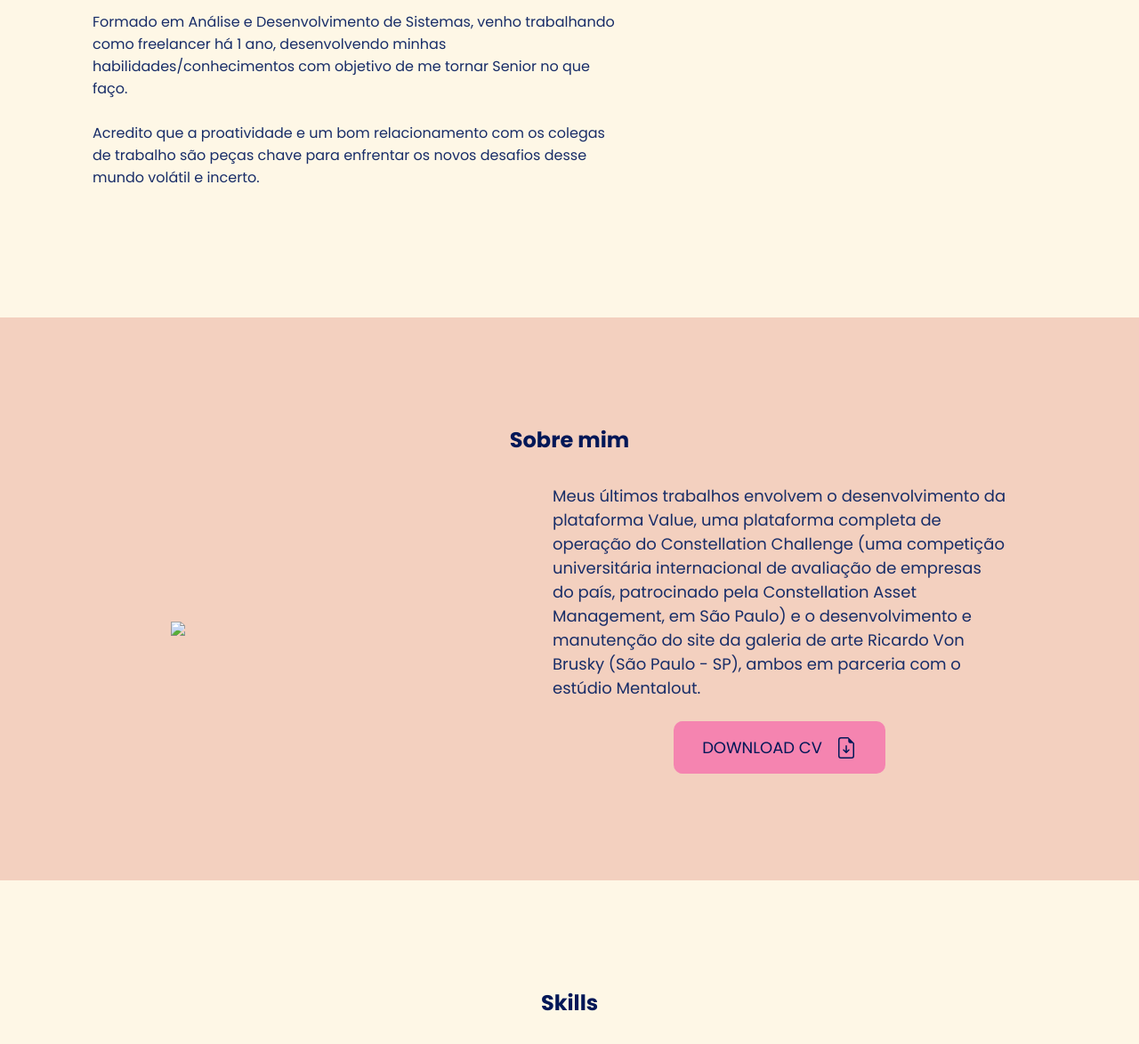
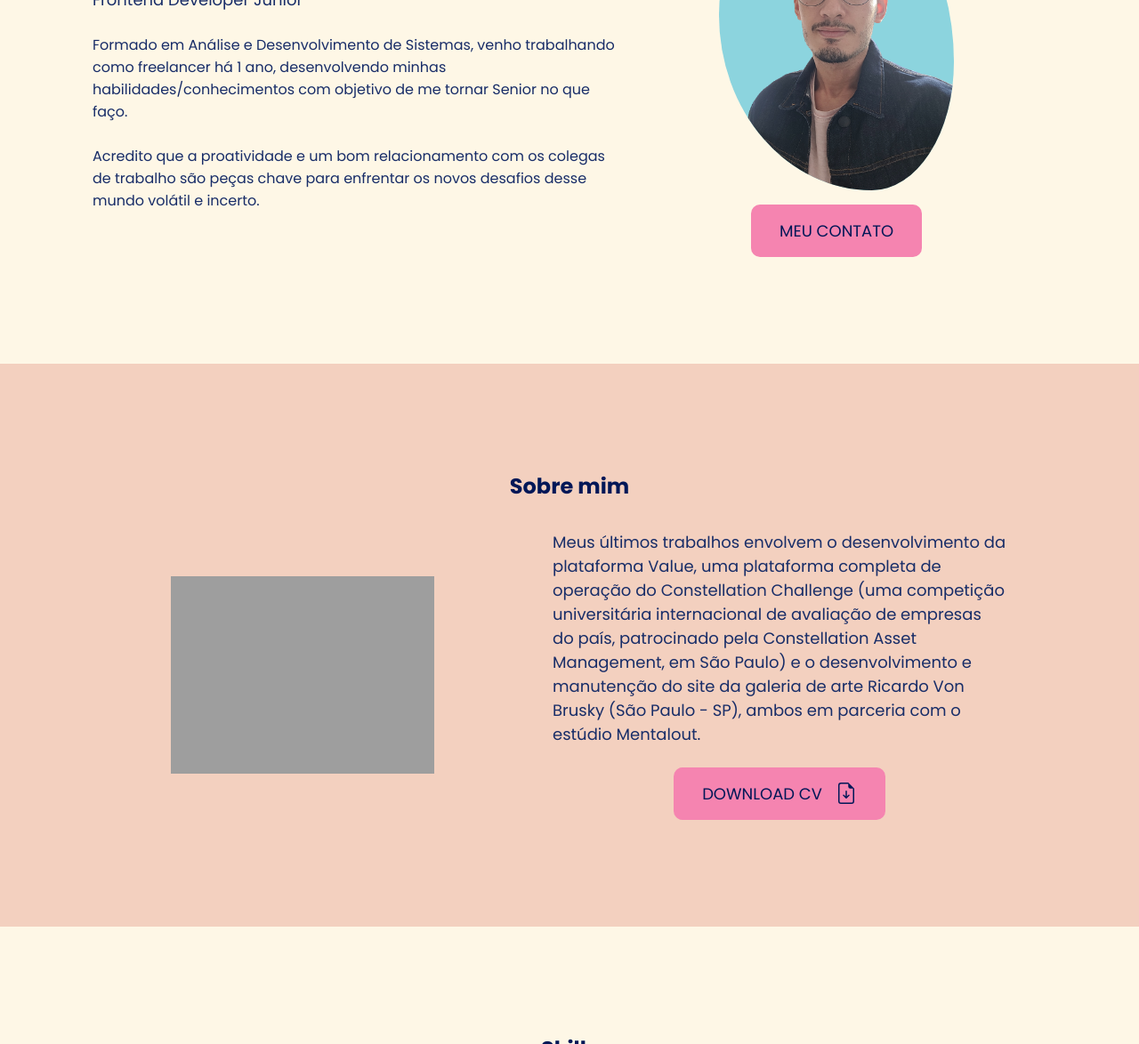
Before and after one commit to LuanContreiras/Portf-lio, a plain HTML site: page index.html in a window 1280 px wide. Shown: the part 334-1508 px from the top of the page at 89% size. Drawn offline with nearby package versions, Linux system fonts and the light colour scheme; the site is published under a folder, as on GitHub Pages, so addresses that start at the root find nothing.

Commit message:
Update index.html

```diff
--- a/index.html
+++ b/index.html
@@ -109,7 +109,7 @@
         </div>
 
         <div class="col-b">
-          <img src="/assets/Luan-removebg.png" />
+          <img src="assets/Luan-removebg.png" />
           <a class="button" href="#contato">Meu contato</a>
         </div>
       </div>
@@ -123,7 +123,7 @@
 
         <div class="content">
           <div class="col-a">
-            <img id="#perfil" src="/assets/Luan.jpg" />
+            <img id="#perfil" src="assets/Luan.jpg" />
           </div>
 
           <div class="col-b">
@@ -136,7 +136,7 @@
               da galeria de arte Ricardo Von Brusky (São Paulo - SP), ambos em
               parceria com o estúdio Mentalout.
             </p>
-            <a class="button" href="/assets/CV - Luan contreiras.pdf" download>
+            <a class="button" href="assets/CV - Luan contreiras.pdf" download>
               Download CV
               <svg
                 xmlns="http://www.w3.org/2000/svg"
```
